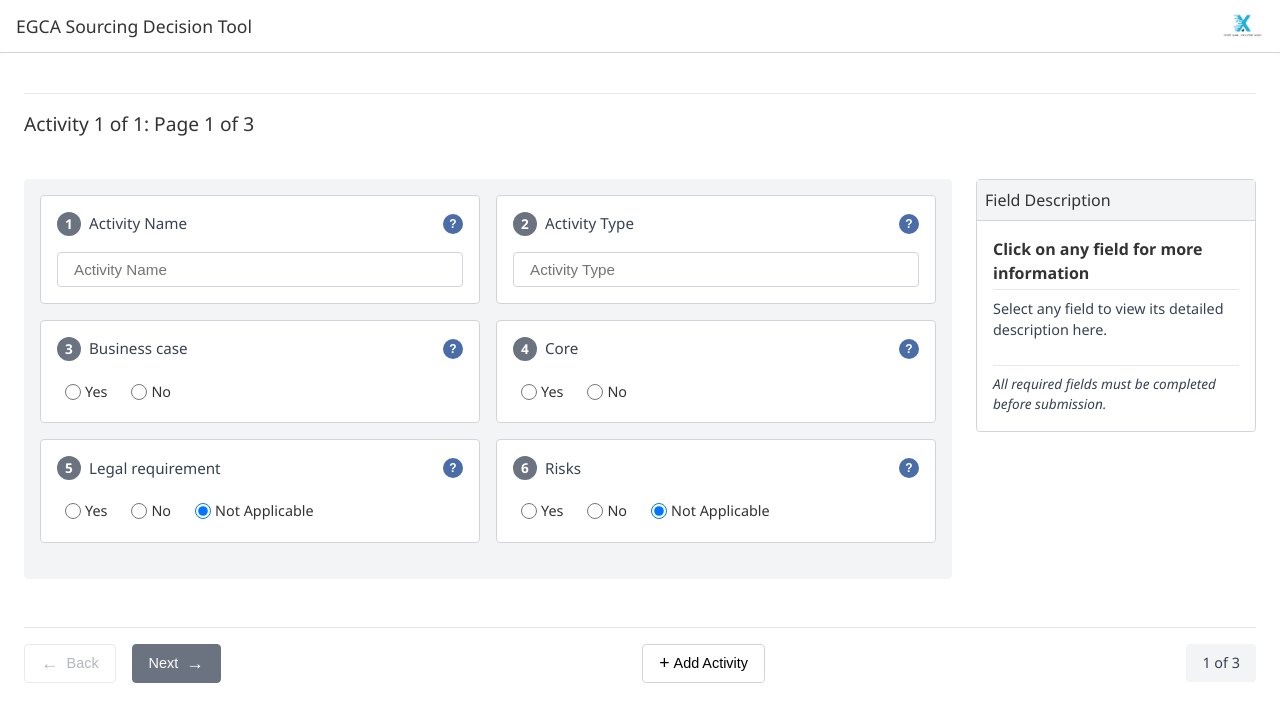
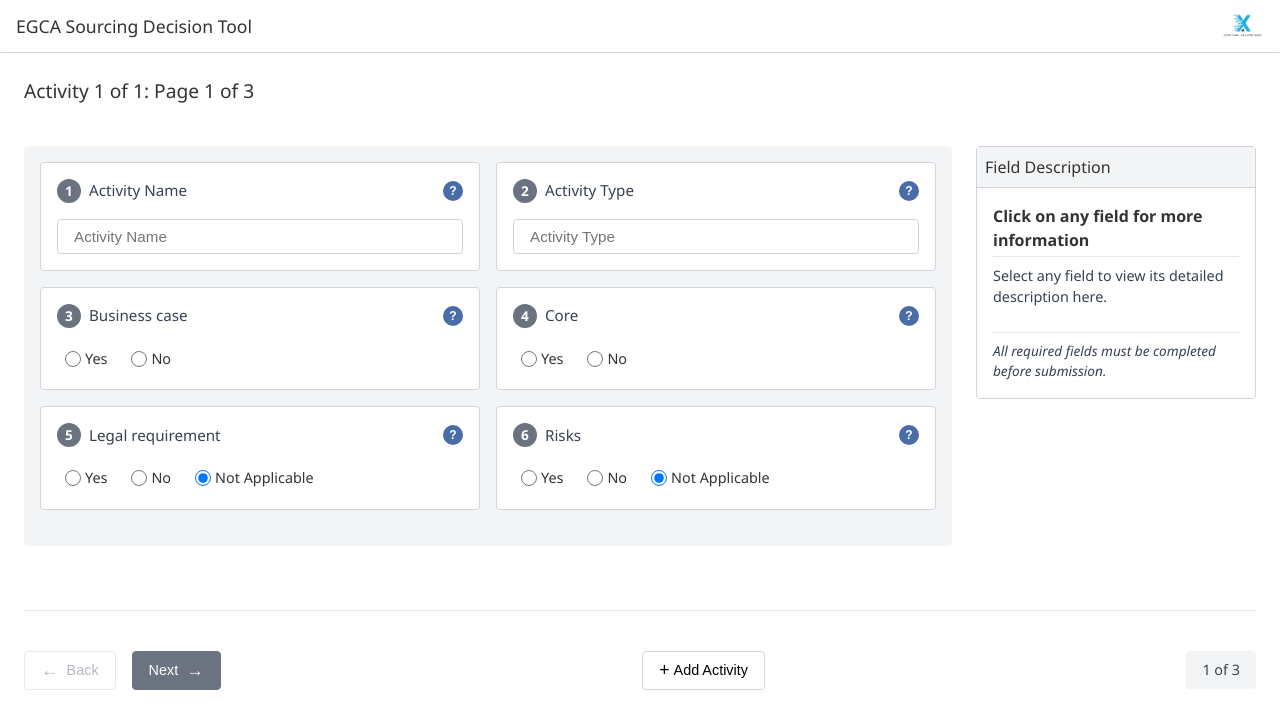
Before and after one commit to bobinsingh/InsourcePredictor, a React (Create React App) app in the folder frontend/: page / in a window 1280 px wide. Shown: the top 728 px of the page. Built offline with nearby package versions, Linux system fonts and the light colour scheme.

Commit message:
Moved Buttons Bottom

```diff
--- a/frontend/src/App.js
+++ b/frontend/src/App.js
@@ -304,13 +304,12 @@
       setCurrentActivityIndex(0);
     }
 
-    // Only set notification from here, removed duplicate notification
+    // Only set notification once
     setNotification({
       type: 'info',
       message: 'Make your changes to the form and click Update to see the revised results.'
     });
 
-    // Reduced notification timeout from 5000ms to 3000ms
     setTimeout(() => {
       setNotification(null);
     }, 3000);
@@ -348,10 +347,6 @@
       // The new activity will become the last one, so set index accordingly
       setCurrentActivityIndex(1); // New activity will be at index 1 after adding
     }
-  };
-
-  const handleSkipToActivity = (index) => {
-    setCurrentActivityIndex(index);
   };
 
   const handleExportExcel = async () => {
@@ -479,32 +474,6 @@
 
         {!showResults ? (
           <div className="form-container">
-            {/* Moved Activity tabs and View Results button to the top navigation area */}
-            <div className="top-navigation">
-              {Object.keys(activityResults).length > 0 && (
-                <button
-                  className="action-button view-results"
-                  onClick={handleViewResults}
-                >
-                  View Results
-                </button>
-              )}
-
-              {activities.length > 1 && (
-                <div className="activity-tabs">
-                  {activities.map((activity, index) => (
-                    <button
-                      key={index}
-                      className={`activity-tab ${index === currentActivityIndex ? 'active' : ''}`}
-                      onClick={() => handleSkipToActivity(index)}
-                    >
-                      {(activity && activity.activity_name) ? activity.activity_name : `Activity ${index + 1}`}
-                    </button>
-                  ))}
-                </div>
-              )}
-            </div>
-
             <DecisionForm
               activities={activities}
               onAddActivity={handleAddActivity}
@@ -518,8 +487,9 @@
               onEditForm={handleEditForm}
               onCancelEdit={handleCancelEdit}
               submittedActivityIds={submittedActivityIds}
-              // Don't pass activity tabs to DecisionForm anymore as they're now in App.js
-              hideActivityTabs={true}
+              // Pass down props needed for view results and activity navigation
+              onViewResults={handleViewResults}
+              hasResults={Object.keys(activityResults).length > 0}
             />
           </div>
         ) : (
--- a/frontend/src/components/DecisionForm.js
+++ b/frontend/src/components/DecisionForm.js
@@ -14,7 +14,8 @@
   onEditForm,
   onCancelEdit,
   submittedActivityIds,
-  hideActivityTabs = false // New prop to hide activity tabs when they're shown in App.js
+  onViewResults,
+  hasResults
 }) => {
   const [currentActivityIndex, setCurrentActivityIndex] = useState(externalCurrentActivityIndex || 0);
   const [selectedField, setSelectedField] = useState(null);
@@ -152,6 +153,12 @@
     return submittedActivityIds.includes(currentActivity.id);
   };
 
+  const handleSkipToActivity = (index) => {
+    setCurrentActivityIndex(index);
+    setCurrentStep(1);
+    setSelectedField(null);
+  };
+
   const handleFormSubmit = () => {
     // Verify all required fields are filled for the current activity
     const requiredFields = [
@@ -240,21 +247,6 @@
     <div className="decision-form-container">
       <div className="form-header">
         <h2>Activity {currentActivityIndex + 1} of {activities.length}: Page {currentStep} of {totalSteps}</h2>
-
-        {/* Activity tabs now moved to App.js, only shown here if hideActivityTabs is false */}
-        {!hideActivityTabs && activities.length > 1 && (
-          <div className="activity-tabs">
-            {activities.map((activity, index) => (
-              <button
-                key={index}
-                className={`activity-tab ${index === currentActivityIndex ? 'active' : ''}`}
-                onClick={() => setCurrentActivityIndex(index)}
-              >
-                {(activity && activity.activity_name) ? activity.activity_name : `Activity ${index + 1}`}
-              </button>
-            ))}
-          </div>
-        )}
       </div>
 
       {updatingActivityId === currentActivity.id && (
@@ -325,6 +317,32 @@
             )}
           </div>
         </div>
+      </div>
+
+      {/* Activity Tabs and View Results button above the navigation section */}
+      <div className="activity-navigation">
+        {hasResults && (
+          <button
+            className="action-button view-results"
+            onClick={onViewResults}
+          >
+            View Results
+          </button>
+        )}
+
+        {activities.length > 1 && (
+          <div className="activity-tabs">
+            {activities.map((activity, index) => (
+              <button
+                key={index}
+                className={`activity-tab ${index === currentActivityIndex ? 'active' : ''}`}
+                onClick={() => handleSkipToActivity(index)}
+              >
+                {(activity && activity.activity_name) ? activity.activity_name : `Activity ${index + 1}`}
+              </button>
+            ))}
+          </div>
+        )}
       </div>
 
       <div className="form-navigation">
--- a/frontend/src/styles/styles.css
+++ b/frontend/src/styles/styles.css
@@ -62,53 +62,6 @@
   display: flex;
   flex-direction: column;
   background-color: #f9fafb;
-}
-
-
-.top-navigation {
-  display: flex;
-  align-items: center;
-  margin-bottom: 16px;
-  border-bottom: 1px solid var(--mid-gray);
-  padding-bottom: 16px;
-}
-
-.top-navigation .action-button.view-results {
-  margin-right: 16px;
-  background-color: var(--dark-gray);
-  color: white;
-  border: none;
-  padding: 8px 16px;
-  border-radius: var(--border-radius);
-  cursor: pointer;
-  font-weight: 500;
-  font-size: 0.9rem;
-  transition: background-color 0.2s;
-}
-
-.top-navigation .action-button.view-results:hover {
-  background-color: #4b5563;
-}
-
-.top-navigation .activity-tabs {
-  display: flex;
-  flex-wrap: wrap;
-  gap: var(--spacing-sm);
-}
-
-.top-navigation .activity-tab {
-  background-color: var(--light-gray);
-  border: none;
-  padding: var(--spacing-sm) var(--spacing-md);
-  border-radius: var(--border-radius);
-  cursor: pointer;
-  font-weight: 500;
-  font-size: 0.9rem;
-}
-
-.top-navigation .activity-tab.active {
-  background-color: var(--dark-gray);
-  color: white;
 }
 
 /* Top Bar - no color */
@@ -236,25 +189,9 @@
 }
 
 .button-container {
-  display: none;
-}
-
-@media (max-width: 768px) {
-  .top-navigation {
-    flex-direction: column;
-    align-items: flex-start;
-  }
-
-  .top-navigation .action-button.view-results {
-    margin-bottom: 12px;
-    margin-right: 0;
-  }
-
-  .top-navigation .activity-tabs {
-    width: 100%;
-    overflow-x: auto;
-    padding-bottom: 4px;
-  }
+  display: flex;
+  justify-content: flex-end;
+  margin-bottom: 16px;
 }
 
 .action-button.view-results {
@@ -291,6 +228,54 @@
   color: #333;
   font-size: 1.2rem;
   font-weight: 500;
+}
+
+/* Activity Navigation section - above the form navigation */
+.activity-navigation {
+  display: flex;
+  flex-wrap: wrap;
+  align-items: center;
+  margin-top: var(--spacing-lg);
+  padding-bottom: var(--spacing-md);
+  border-bottom: 1px solid var(--mid-gray);
+}
+
+.activity-navigation .action-button.view-results {
+  margin-right: 16px;
+  background-color: var(--dark-gray);
+  color: white;
+  border: none;
+  padding: 8px 16px;
+  border-radius: var(--border-radius);
+  cursor: pointer;
+  font-weight: 500;
+  font-size: 0.9rem;
+  transition: background-color 0.2s;
+}
+
+.activity-navigation .action-button.view-results:hover {
+  background-color: #4b5563;
+}
+
+.activity-navigation .activity-tabs {
+  display: flex;
+  flex-wrap: wrap;
+  gap: var(--spacing-sm);
+}
+
+.activity-navigation .activity-tab {
+  background-color: var(--light-gray);
+  border: none;
+  padding: var(--spacing-sm) var(--spacing-md);
+  border-radius: var(--border-radius);
+  cursor: pointer;
+  font-weight: 500;
+  font-size: 0.9rem;
+}
+
+.activity-navigation .activity-tab.active {
+  background-color: var(--dark-gray);
+  color: white;
 }
 
 .activity-tabs {
@@ -482,9 +467,9 @@
   flex-wrap: wrap;
   justify-content: space-between;
   align-items: center;
-  margin-top: var(--spacing-lg);
-  padding-top: var(--spacing-md);
-  border-top: 1px solid var(--mid-gray);
+  margin-top: var(--spacing-md);
+  padding-top: 0; /* Updated - removed padding-top */
+  border-top: none; /* Updated - removed border-top */
 }
 
 .nav-buttons {
@@ -817,6 +802,24 @@
   .step-indicator {
     margin-top: var(--spacing-sm);
   }
+
+  /* Responsive styles for activity navigation */
+  .activity-navigation {
+    flex-direction: column;
+    align-items: flex-start;
+    gap: var(--spacing-md);
+  }
+
+  .activity-navigation .action-button.view-results {
+    margin-bottom: 8px;
+    margin-right: 0;
+  }
+
+  .activity-navigation .activity-tabs {
+    width: 100%;
+    overflow-x: auto;
+    padding-bottom: 4px;
+  }
 }
 
 @media (max-width: 576px) {
```
